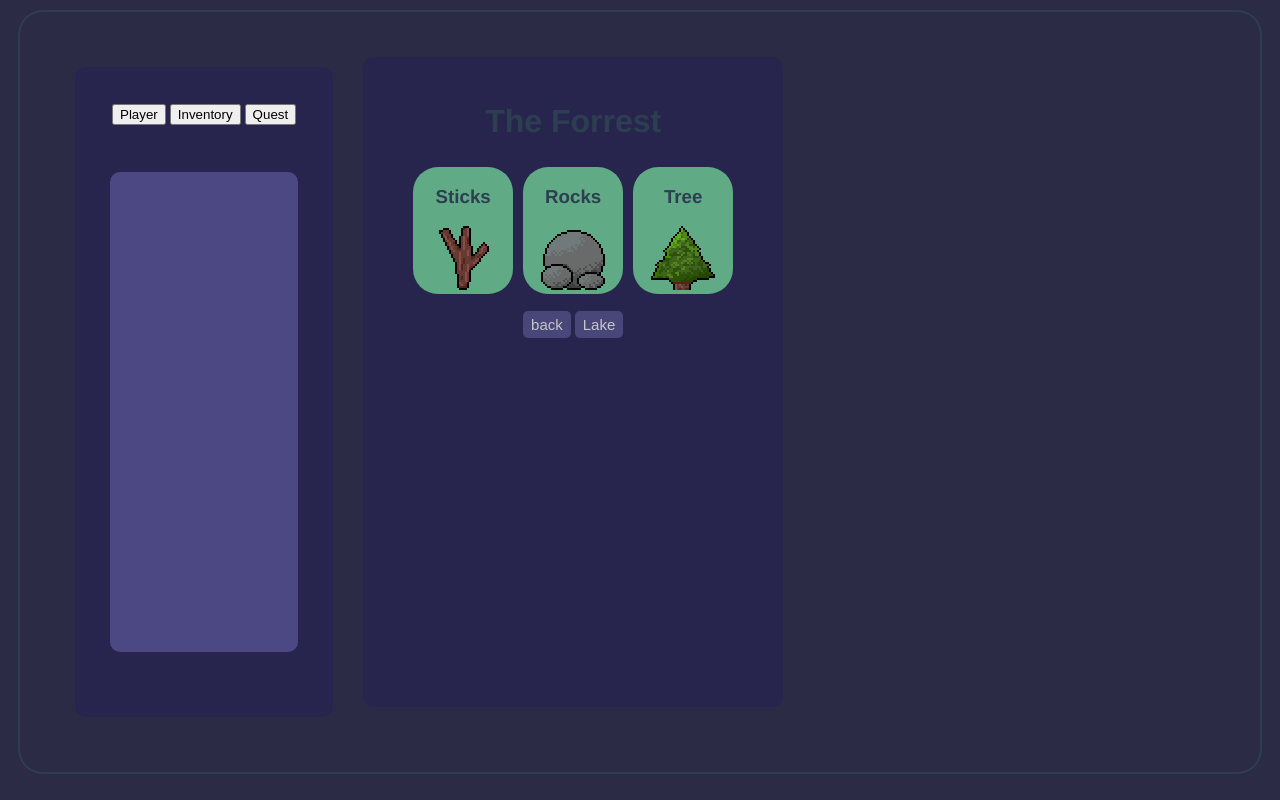
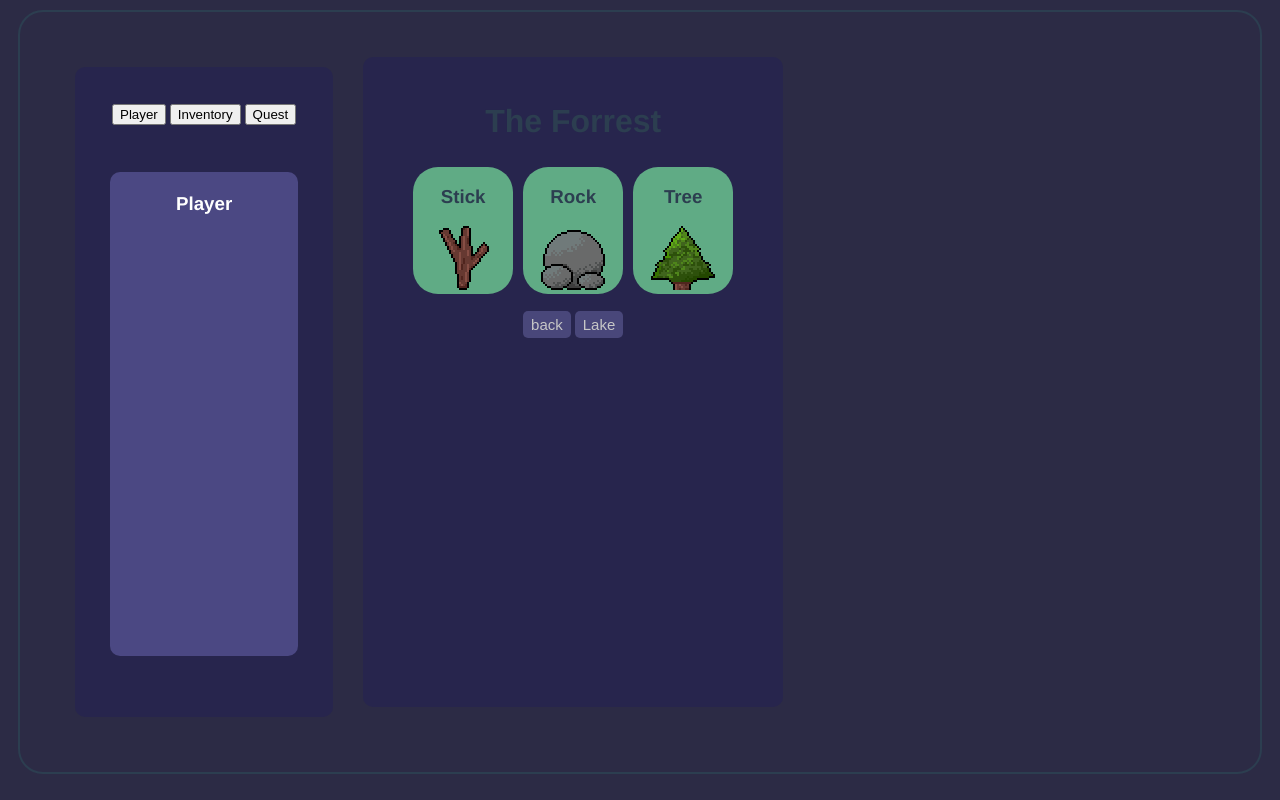
Before and after one commit to ArkRaga/Vue-project, a Vue app: page /#/ in a window 1280 px wide. Both pictures are taken after a click on the button "Forrest". Built offline with nearby package versions, Linux system fonts and the light colour scheme.

Commit message:
refactering gathering cards

```diff
--- a/src/components/Cards/GatheringCard.vue
+++ b/src/components/Cards/GatheringCard.vue
@@ -1,7 +1,7 @@
 <template>
 	<div @click="doClick" :class="active ? 'active' : 'non-active'">
-		<h3>{{ title }}</h3>
-		<img :src="require(`@/assets/${imgName}`)" alt="" />
+		<h3>{{ gather.title }}</h3>
+		<img v-if="imgName" :src="require(`@/assets/${imgName}`)" alt="" />
 	</div>
 </template>
 
@@ -9,24 +9,37 @@
 import eventSystem from "@/service/eventSystem.js";
 export default {
 	props: {
-		title: String,
-		imgName: String,
-		active: false,
-		notifAlert: Object,
+		gather: Object,
+	},
+	data() {
+		return {
+			imgName: false,
+			active: false,
+			redNotifMsg: "",
+			greenNotifMsg: "",
+		};
 	},
 	emits: ["btn-click"],
 	methods: {
 		doClick() {
 			if (!this.active) {
 				if (this.notifAlert) {
-					eventSystem.invokeEvent(this.notifAlert.type, this.notifAlert.msg);
+					eventSystem.invokeEvent("redNotif", this.redNotifMsg);
 				}
 				return;
 			}
-			this.$emit("btn-click");
 		},
 	},
-	created() {},
+	created() {
+		if (this.gather.imgName) {
+			this.imgName = this.gather.imgName;
+		}
+		if (this.gather.required) {
+			this.redNotifMsg = `you need ${this.gather.required}`;
+		} else {
+			this.active = true;
+		}
+	},
 };
 </script>
 
--- a/src/components/Locations/CraftingLocation.vue
+++ b/src/components/Locations/CraftingLocation.vue
@@ -11,13 +11,12 @@
 <script>
 import Buttonface from "../Buttonface.vue";
 import CraftingCard from "../Cards/CraftingCard.vue";
-import * as craft from "../../data/crafting.json";
-import eventSystem from "@/service/eventSystem";
+import craft from "../../data/crafting.json";
 export default {
 	components: { Buttonface, CraftingCard },
 	data() {
 		return {
-			recipes: [craft.craftAxe],
+			recipes: craft,
 			locations: ["Town", "Shop", "Hunt", "Forrest", "Back"],
 		};
 	},
--- a/src/components/Locations/Forrest.vue
+++ b/src/components/Locations/Forrest.vue
@@ -2,25 +2,7 @@
 	<div>
 		<h1>The Forrest</h1>
 		<div class="card-holder">
-			<Card
-				@btn-click="gatherSticks"
-				title="Sticks"
-				imgName="stick_48.png"
-				active="true"
-			/>
-			<Card
-				@btn-click="gatherRocks"
-				title="Rocks"
-				imgName="rocks_48.png"
-				active="true"
-			/>
-			<Card
-				@btn-click="gatherTree"
-				title="Tree"
-				imgName="tree1_48.png"
-				:active="hasAxe"
-				:notifAlert="treeAlert"
-			/>
+			<Card v-for="g in gathers" :key="g.title" :gather="g" />
 		</div>
 		<div>
 			<buttonface :locations="locations" />
@@ -34,6 +16,7 @@ import Buttonface from "../Buttonface.vue";
 import eventSystem from "../../service/eventSystem";
 import { mapGetters, mapActions } from "vuex";
 import * as items from "../../data/items.json";
+import gathers from "@/data/Gather.json";
 export default {
 	name: "Forrest",
 	components: {
@@ -43,7 +26,7 @@ export default {
 	data() {
 		return {
 			locations: ["back", "Lake"],
-			hasAxe: false,
+			gathers: gathers,
 			treeAlert: { type: "redNotif", msg: "Need Axe" },
 		};
 	},
--- a/src/components/PlayerInfoPanel.vue
+++ b/src/components/PlayerInfoPanel.vue
@@ -6,6 +6,7 @@
 			<button @click="changeSelection('Quest')">Quest</button>
 		</div>
 		<div class="body">
+			<h3>{{ selected }}</h3>
 			<Inventory v-if="selected === 'Inventory'" />
 		</div>
 	</div>
@@ -45,8 +46,12 @@ button {
 	height: 10%;
 }
 .body {
+	padding: 2px;
 	background-color: #4b4883;
 	border-radius: 10px;
 	height: 80%;
 }
+h3 {
+	color: white;
+}
 </style>
--- a/src/components/infopanel/Inventory.vue
+++ b/src/components/infopanel/Inventory.vue
@@ -25,8 +25,12 @@ export default {
 <style scoped>
 .inv {
 	color: antiquewhite;
+	background-color: #7672be;
+}
+div {
+	margin: 0;
 }
 .container {
-	padding: 2px;
+	/* padding: 2px; */
 }
 </style>
--- /dev/null
+++ b/src/data/Gather.json
@@ -0,0 +1,20 @@
+[
+	{
+		"title": "Stick",
+		"itemName": "Stick",
+		"imgName": "stick_48.png",
+		"required": false
+	},
+	{
+		"title": "Rock",
+		"itemName": "Rock",
+		"imgName": "rocks_48.png",
+		"required": false
+	},
+	{
+		"title": "Tree",
+		"itemName": "Log",
+		"imgName": "tree1_48.png",
+		"required": "Axe"
+	}
+]
--- a/src/data/crafting.json
+++ b/src/data/crafting.json
@@ -1,8 +1,8 @@
-{
-	"craftAxe": {
+[
+	{
 		"title": "craftAxe",
 		"mat1": { "name": "Stick", "quantity": 50 },
 		"mat2": { "name": "Rock", "quantity": 50 },
 		"item": { "name": "Axe", "quantity": 1 }
 	}
-}
+]
```
